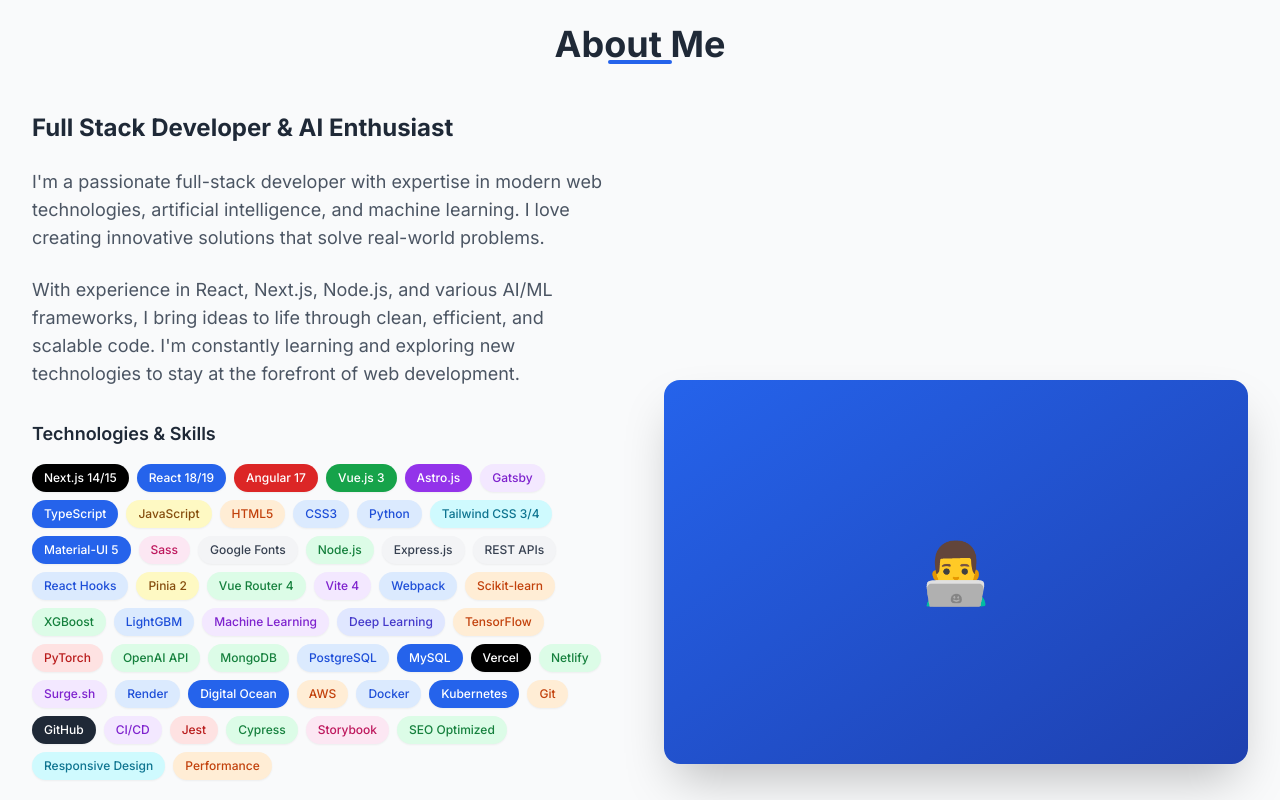
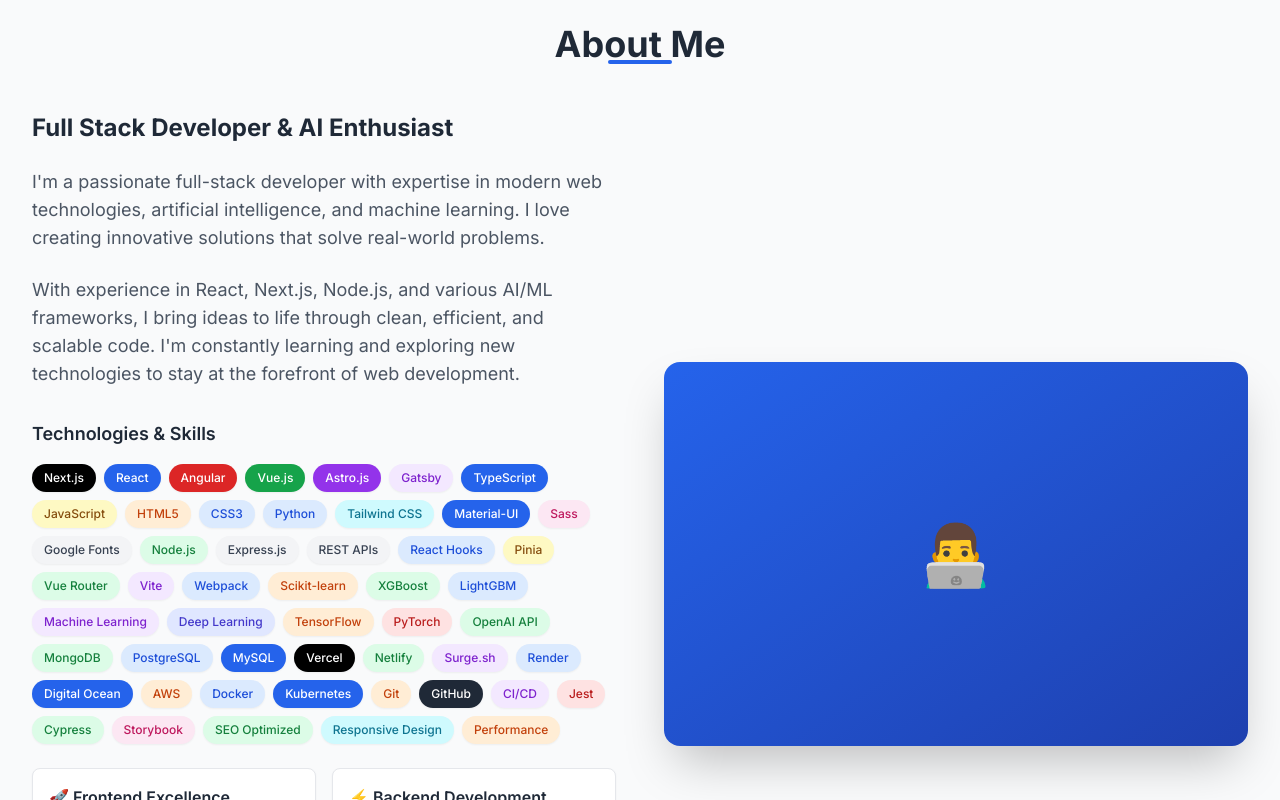
Before and after one commit to davidagustin/davidagustin.github.io, a React (Create React App) app: page / in a window 1280 px wide. Shown: the part 856-1656 px from the top of the page. Built offline with nearby package versions, Linux system fonts and the light colour scheme; the HTML template or start-up script is replaced by a standard one.

Commit message:
Remove version numbers from technology chips for cleaner appearance

```diff
--- a/src/components/About.tsx
+++ b/src/components/About.tsx
@@ -4,10 +4,10 @@
 const About: React.FC = () => {
   const technologies = [
     // Frontend Frameworks & Libraries
-    { name: 'Next.js 14/15', color: 'bg-black text-white' },
-    { name: 'React 18/19', color: 'bg-blue-600 text-white' },
-    { name: 'Angular 17', color: 'bg-red-600 text-white' },
-    { name: 'Vue.js 3', color: 'bg-green-600 text-white' },
+    { name: 'Next.js', color: 'bg-black text-white' },
+    { name: 'React', color: 'bg-blue-600 text-white' },
+    { name: 'Angular', color: 'bg-red-600 text-white' },
+    { name: 'Vue.js', color: 'bg-green-600 text-white' },
     { name: 'Astro.js', color: 'bg-purple-600 text-white' },
     { name: 'Gatsby', color: 'bg-purple-100 text-purple-700' },
 
@@ -19,8 +19,8 @@
     { name: 'Python', color: 'bg-blue-100 text-blue-700' },
 
     // Styling & UI
-    { name: 'Tailwind CSS 3/4', color: 'bg-cyan-100 text-cyan-700' },
-    { name: 'Material-UI 5', color: 'bg-blue-600 text-white' },
+    { name: 'Tailwind CSS', color: 'bg-cyan-100 text-cyan-700' },
+    { name: 'Material-UI', color: 'bg-blue-600 text-white' },
     { name: 'Sass', color: 'bg-pink-100 text-pink-700' },
     { name: 'Google Fonts', color: 'bg-gray-100 text-gray-700' },
 
@@ -31,11 +31,11 @@
     { name: 'React Hooks', color: 'bg-blue-100 text-blue-700' },
 
     // State Management & Routing
-    { name: 'Pinia 2', color: 'bg-yellow-100 text-yellow-800' },
-    { name: 'Vue Router 4', color: 'bg-green-100 text-green-700' },
+    { name: 'Pinia', color: 'bg-yellow-100 text-yellow-800' },
+    { name: 'Vue Router', color: 'bg-green-100 text-green-700' },
 
     // Build Tools & Development
-    { name: 'Vite 4', color: 'bg-purple-100 text-purple-700' },
+    { name: 'Vite', color: 'bg-purple-100 text-purple-700' },
     { name: 'Webpack', color: 'bg-blue-100 text-blue-700' },
 
     // AI/ML & Data Science
```
